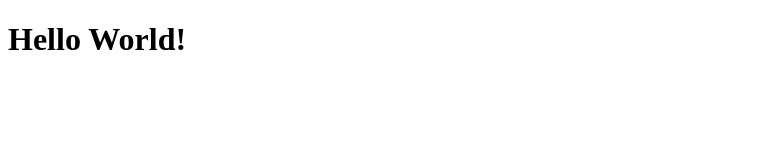
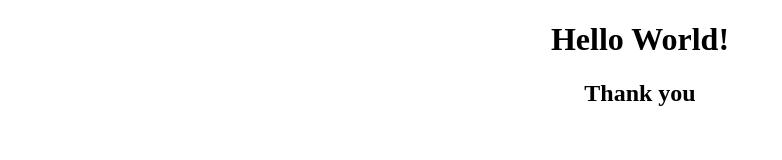
Before and after one commit to changrae/Commentter, a plain HTML site: page main.html in a window 1280 px wide. Shown: the whole page, without its empty margins (0-782 px from the left). Drawn offline with Linux system fonts and the light colour scheme.

Commit message:
Update main.html

```diff
--- a/main.html
+++ b/main.html
@@ -6,6 +6,9 @@
     <title>FirstOrder</title>
 </head>
 <body>
+    <div align="center">
     <h1>Hello World!</h1>
+        <h2>Thank you</h2>
+    </div>
 </body>
 </html>
```
